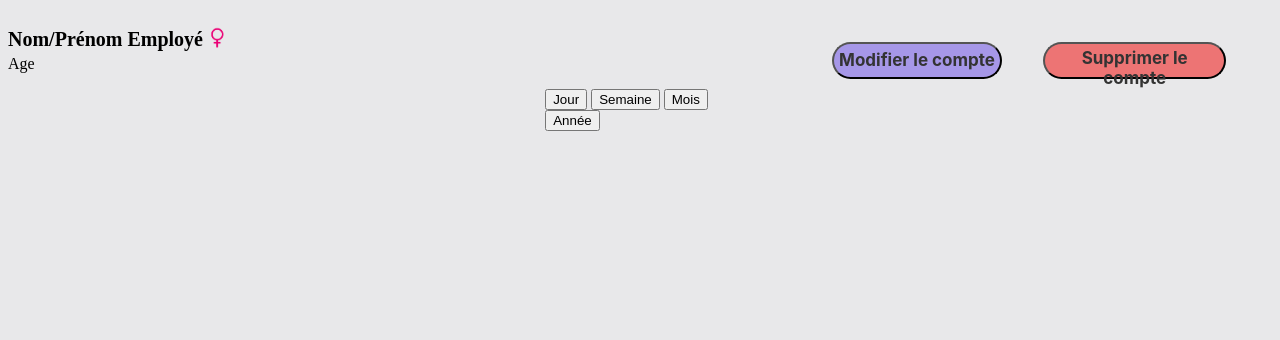
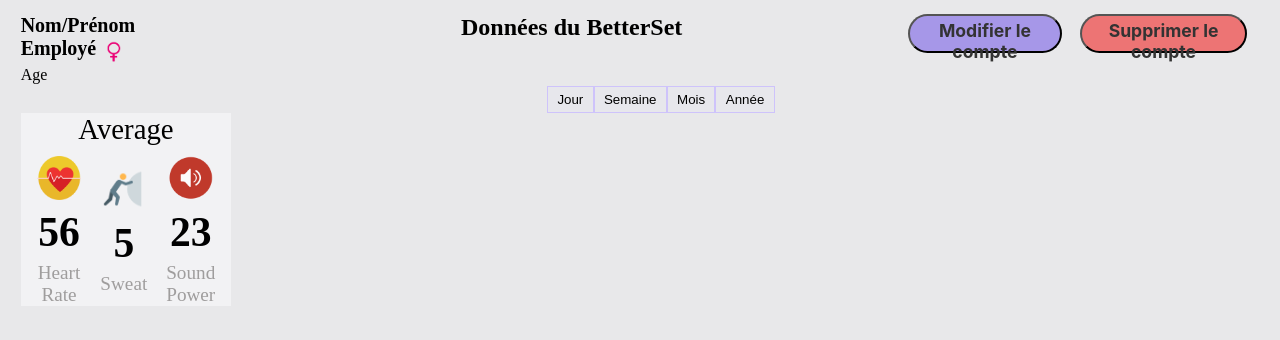
Before and after one commit to julientournier6/Better-Labor, a PHP site: page /donnees.html in a window 1280 px wide. Shown: the top 340 px of the page. Run offline with PHP 8.4, Linux system fonts and the light colour scheme.

Commit message:
Add files via upload

```diff
--- a/donnees.css
+++ b/donnees.css
@@ -1,68 +1,145 @@
+
+.Page{
+    width: 98%;
+    margin-left: auto;
+    margin-bottom: 2%;
+    margin-right: auto;
+    padding: 6px;
+}
+
+.top{
+    display: flex;
+    flex-direction: row;
+}
 .Identité{
-    display: flex;
     align-items: center;
+    justify-content: center;
     margin-bottom: 2px;
+    width: 20%;
 }
 .Nom{
     font-weight: bold;
     font-size: 20px;
+    margin-bottom: 2px;
+    width: 80%;
     display: inline;
-    margin-bottom: 2px;
 }
 .Sub-info{
+    display: block;
     font-size: 16px;
     margin-top: 2px;
+    margin-bottom: 0px;
 }
 .genre{
     display: inline;
-    padding: 3px;
+    padding: 1px;
     width: 1.4em;
     height: 1.4em;
-    margin-top: 14px;
+    vertical-align: middle;
 }
-.Side-Buttons{
-    margin-right: 2%;
-    margin-left: 70%;
-    display: inline-block;
+
+.Data-title{
+    display: inline;
+    margin-left: 20%;
+    margin-top: 0%;
+    margin-bottom: 0%;
+    width: 40%;
 }
 .Modify-Account{
     box-sizing: border-box;
     color: #333;
     font-family: Inter;
     font-weight: Bold;
-    font-size: 17px;
+    font-size: 1.1em;
     opacity: 1;
     background: #A697E8;
     border-radius: 25px;
     padding: 4px;
-    width: 170px;
-    height: 37px;
-    position: absolute;
-    top: 5.2%;
-    left: 65%;
+    width: 11em;
+    height: 2.2em;
+    display: inline;
+    margin-left: 5%;
 }
 .Delete-Account{
     box-sizing: border-box;
     color: #333;
     font-family: Inter;
     font-weight: Bold;
-    font-size: 17px;
+    font-size: 1.1em;;
     opacity: 1;
     background: #ED7474;
     border-radius: 25px;
     padding: 4px;
-    width: 183px;
-    height: 37px;
+    width: 12em;
+    height: 2.2em;
+    margin-right: 1%;
     margin-left: 1.5%;
-    position: absolute;
-    top: 5.2%;
-    left: 80%;
 }
+
+
+.stats{
+    width: 17%;
+    background: #f2f2f4;
+    margin-top: 0px;
+}
+.stats-title{
+    text-align: center;
+    font-size: 1.8em;
+    margin-bottom: 10px;
+    margin-top: 0px;
+}
+.stats-content{
+    display: grid;
+    column-gap: 3px;
+    grid-template-columns: auto auto auto;
+    align-content: center;
+    justify-items: center;
+    align-items: center;
+    text-align: center;
+    width: 100%;
+}
+.stat-value{
+    font-size: 2.6em;
+    font-weight: bold;
+    text-align: center;
+    margin-top: 8px;
+    margin-bottom: 6px;
+}
+.stat-title{
+    font-size: 1.2em;
+    color: #9f9d9d;
+    margin-bottom: 0px;
+    margin-top: 0px;
+}
+.stat-img{
+    width: 2.8em;
+    height: 2.8em;
+    vertical-align: middle;
+    align-self: center;
+    margin-bottom: 0px;
+}
+
+
 .Duration-Buttons{
     margin: auto;
     width: 15%;
+    display: flex;
+    height: 4%;
 }
 .Duration-Button{
-    margin: 0;
-    padding: 0;
+    margin: 0px;
+    padding: 5px;
+    margin-left: 0px;
+    margin-right: 0px;
+    padding-left: 5%;
+    padding-right: 5%;
+    background: #e7e7ec;
+    box-sizing: border-box;
+    border: 1px solid #CEC3FB;
 }
+.Right-Button{
+    border-right: 2px solid #CEC3FB;
+}
+.Left-Button{
+    border-left: 2px solid #CEC3FB;
+}
--- a/donnees.html
+++ b/donnees.html
@@ -8,10 +8,13 @@
 
   <link rel="stylesheet" href="faq.css">
   <link rel="stylesheet" href="donnees.css">
-  <script src="faq.js"></script>
+  <script src="donnees.js"></script>
 </head>
 
 <body class="background">
+
+    <div class="Page">
+
         <div class="top">
 
             <div class="Identité">
@@ -20,32 +23,85 @@
                 </p>
                 <!--Vérifier le genre de la personne, afficher l'icone correspondante-->
                 <img class="genre" src="images/female_icon.png" alt="Femme">
-    </div>
                 <p class="Sub-info">
                     Age
                 </p>
+            </div>
+
+            <h2 class="Data-title">
+                Données du BetterSet
+            </h2>
 
             <button class="Modify-Account">
                 Modifier le compte
             </button>
             <button class="Delete-Account">
                 Supprimer le compte
+            </button>
         </div>
 
-    </div>
 
         <div class="Duration-Buttons">
-        <button class="Duration">
+            <button class="Duration-Button">
                 Jour
             </button>
-        <button class="Duration">
+            <button class="Duration-Button">
                 Semaine
             </button>
-        <button class="Duration">
+            <button class="Duration-Button">
                 Mois
             </button>
-        <button class="Duration">
+            <button class="Duration-Button">
                 Année
             </button>
         </div>
+
+        <div class="Data">
+
+            <div class="stats">
+                <p class="stats-title">Average</p>
+                <div class="stats-content">
+
+                    <div class="stat">
+                        <img class="stat-img" src="images/heart-rate.png" alt="Heart">
+                        <p class="stat-value">
+                            56
+                        </p>
+                        <p class="stat-title">
+                            Heart Rate
+                        </p>
+                    </div>
+
+                    <div class="stat">
+                        <img class="stat-img" src="images/effort.png" alt="Effort">
+                        <p class="stat-value">
+                            5
+                        </p>
+                        <p class="stat-title">
+                            Sweat
+                        </p>
+                    </div>
+
+                    <div class="stat">
+                        <img class="stat-img" src="images/sound-power.png" alt="Sound">
+                        <p class="stat-value">
+                            23
+                        </p>
+                        <p class="stat-title">
+                            Sound Power
+                        </p>
+                    </div>
+                </div>
+            </div>
+        </div>
+    </div>
 </body>
+
+<script>
+var button = document.getElementsByClassName("Duration-Button");
+var i;
+
+for (i = 0; i < button.length; i++) {
+  button[i].addEventListener("click", buttonClick);
+}
+</script>
--- /dev/null
+++ b/donnees.js
@@ -0,0 +1,8 @@
+function buttonClick(){
+    this.classList.toggle("active");
+    var button = document.getElementsByClassName("Duration-Button");
+    for (i = 0; i < button.length; i++) {
+        button[i].style.background = '#e7e7ec';
+    }
+    this.style.background = '#DFD9F9';
+}
```
Also changed, not shown: database/CMS.php (added, +134 -0 lines), faq.css (+33 -4 lines), faq.html (+7 -5 lines), gestion_faq.php (added, +19 -0 lines), database/config.php (added), images/effort.png (added), images/heart-rate.png (added), images/sound-power.png (added). Lines whose indentation alone changed are shown as unchanged.
